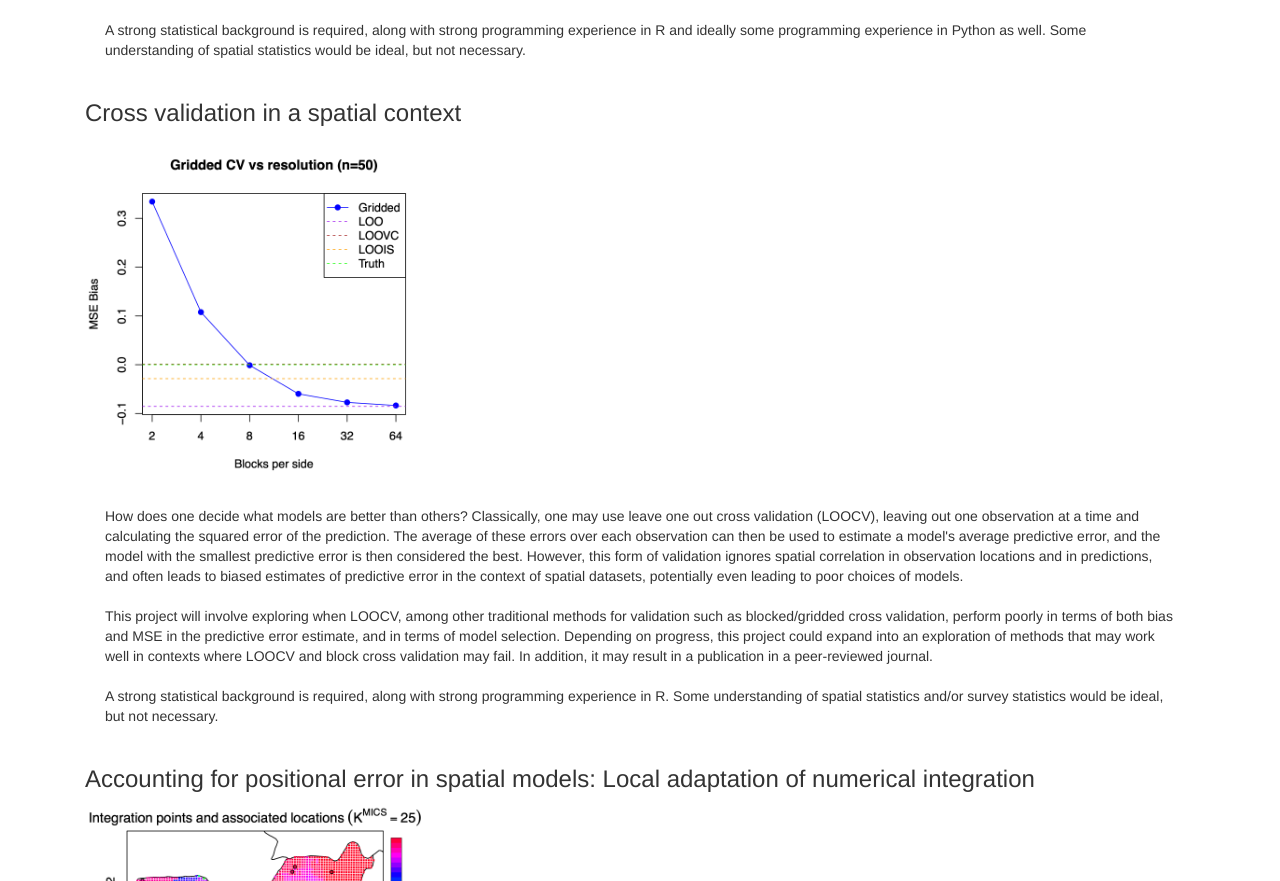
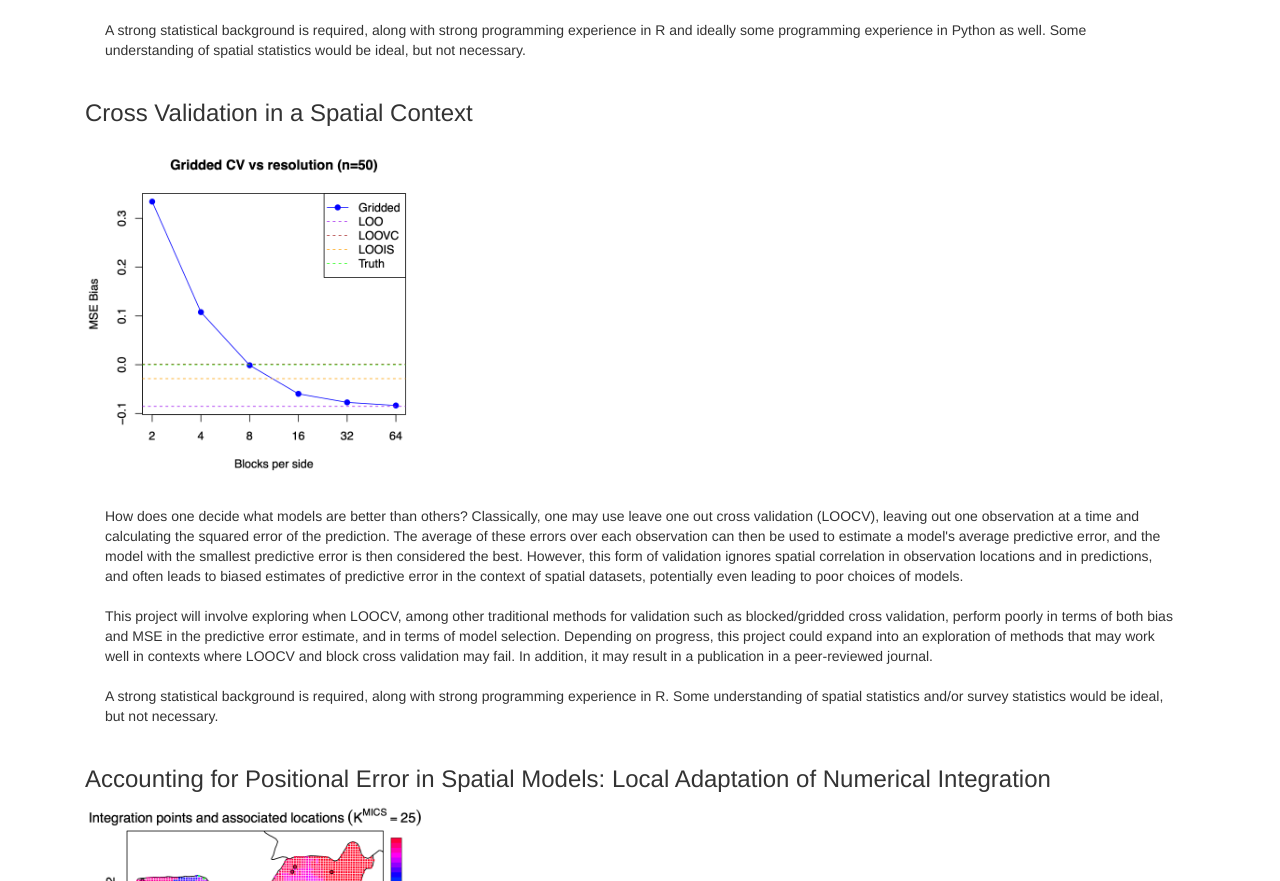
Before and after one commit to paigejo/paigejo.github.io, a Jekyll site: the page built from projects.html, in a window 1280 px wide and 1400 px high, scrolled down 837 px. Shown: the part 161-1042 px from the top of the window. Built offline with Jekyll 4.4.1, drawn with Linux system fonts in a browser that asks for light colours; nearby versions of some CDN libraries; some of the changed text lies outside the part shown.

Commit message:
capitalized project titles

```diff
--- a/projects.html
+++ b/projects.html
@@ -33,10 +33,9 @@ and potentially collaborations with Seismologists and other Statisticians. It wi
 <p class="content" style="padding:0px;margin:0px 20px 0px;">
 A strong statistical background is required, along with strong programming experience in R and ideally some programming experience in Python as well. Some understanding of spatial statistics would be ideal, but not necessary.
 </p>
-
 <br/><br>
 
-<h3 style="margin-top:0">Cross validation in a spatial context</h3>
+<h3 style="margin-top:0">Cross Validation in a Spatial Context</h3>
 
 <img align = "center" src="images/griddedBias_n50_niter50.png" alt="CVbias" style="width:350px;">
 
@@ -55,7 +54,7 @@ A strong statistical background is required, along with strong programming exper
 
 <br/><br>
 
-<h3 style="margin-top:0">Accounting for positional error in spatial models: Local adaptation of numerical integration</h3>
+<h3 style="margin-top:0">Accounting for Positional Error in Spatial Models: Local Adaptation of Numerical Integration</h3>
 
 <img align = "center" src="images/integrationMICSbyCluster.png" alt="intPts" style="width:350px;">
 
@@ -78,7 +77,7 @@ A strong background in programming in R is required along with a strong statisti
 
 <br/><br>
 
-<h3 style="margin-top:0">Other topics</h3>
+<h3 style="margin-top:0">Other Topics</h3>
 
 <br><br>
 
```
